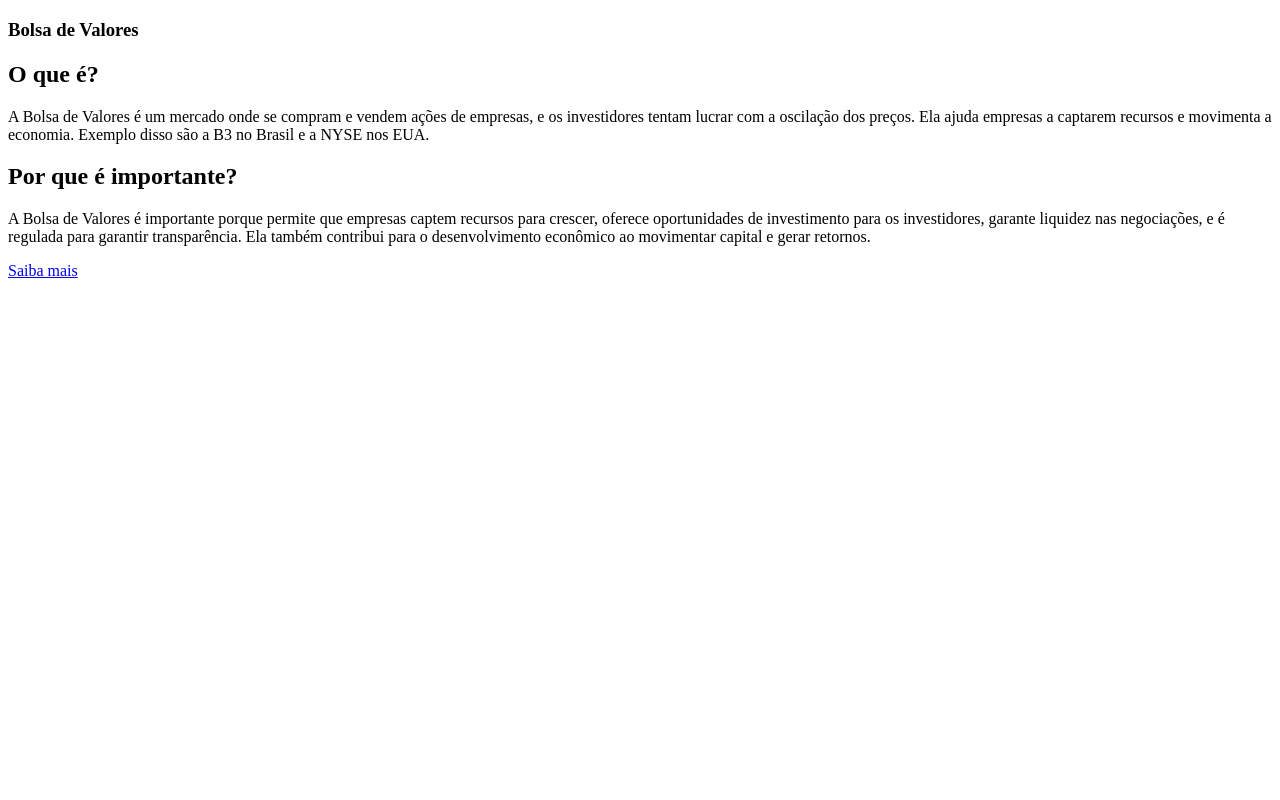
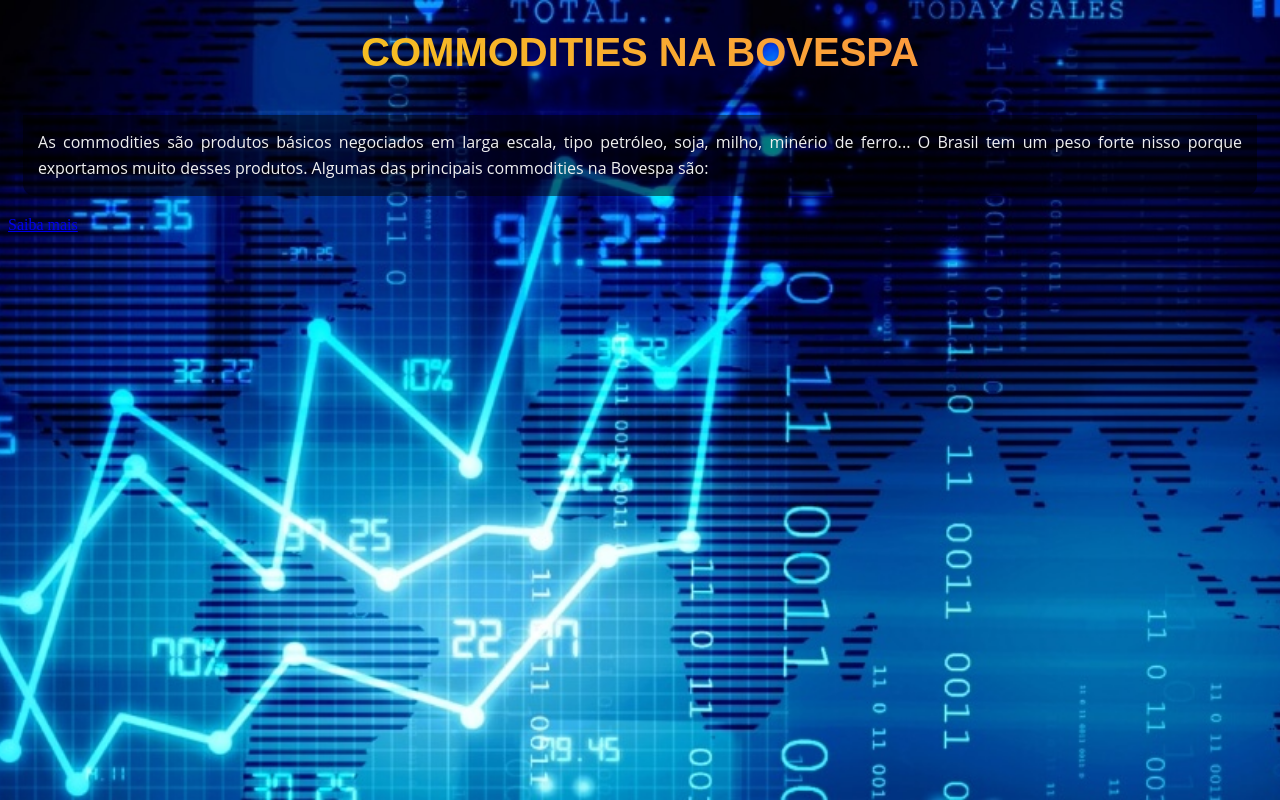
Before and after one commit to Mleticiaa-08/BolsaDeValores, a plain HTML site: page saiba-mais/commodities.html in a window 1280 px wide. Drawn offline with Linux system fonts and the light colour scheme.

Commit message:
alteração pag 2

```diff
--- a/saiba-mais/commodities.css
+++ b/saiba-mais/commodities.css
@@ -0,0 +1,40 @@
+.img {
+    background-image: url('../img/img.commodities.jpg');
+    background-size: cover;
+    background-position: center;
+    background-repeat: no-repeat;
+    width: 100%;
+    height: 100vh;
+    position: fixed;
+    top: 0;
+    left: 0;
+    z-index: -1;
+}
+
+.texto h1 {
+    font-size: 40px;
+    font-weight: 800;
+    text-transform: uppercase;
+    background: linear-gradient(45deg, #f3d50f, #ff8450);
+    -webkit-background-clip: text;
+    -webkit-text-fill-color: transparent;
+    text-shadow: 4px 40px 10px rgba(0, 0, 0, 0.7);
+    font-family: 'Poppins', sans-serif;
+    text-align: center;
+    margin-top: 30px;
+    animation: glow 1.8s infinite alternate;
+}
+
+
+.texto p {
+    background: rgba(0, 0, 0, 0.5);
+    border-radius: 0 0 12px 12px;
+    font-size: 16px;
+    font-weight: 599rem;
+    color: #f0f0f0;
+    font-family: 'Open Sans', sans-serif;
+    line-height: 1.6;
+    text-align: justify;
+    margin: 0 15px 20px;
+    padding: 15px;
+}
--- a/saiba-mais/commodities.html
+++ b/saiba-mais/commodities.html
@@ -11,11 +11,10 @@
         <div class="img"></div>
 
      <section class="texto">
-        <h1>Bolsa de Valores</h1>
-        <h2>O que é?</h2>
-            <p>A Bolsa de Valores é um mercado onde se compram e vendem ações de empresas, e os investidores tentam lucrar com a oscilação dos preços. Ela ajuda empresas a captarem recursos e movimenta a economia. Exemplo disso são a B3 no Brasil e a NYSE nos EUA.</p>
-        <h2 class="par1">Por que é importante?</h2>
-         <p>A Bolsa de Valores é importante porque permite que empresas captem recursos para crescer, oferece oportunidades de investimento para os investidores, garante liquidez nas negociações, e é regulada para garantir transparência. Ela também contribui para o desenvolvimento econômico ao movimentar capital e gerar retornos.</p>
+        <h1>Commodities na Bovespa</h1>
+
+            <p> As commodities são produtos básicos negociados em larga escala, tipo petróleo, soja, milho, minério de ferro... O Brasil tem um peso forte nisso porque exportamos muito desses produtos. Algumas das principais commodities na Bovespa são:</p>
+
      </section>
     </section>
 
--- a/style.css
+++ b/style.css
@@ -84,8 +84,6 @@
     text-align: justify;
     margin: 0 15px 20px;
     padding: 15px;
-
-
 }
 
 .saiba-mais {
```
Also changed, not shown: index.html (+1 -1 lines), img/img.commodities.jpg (added).
